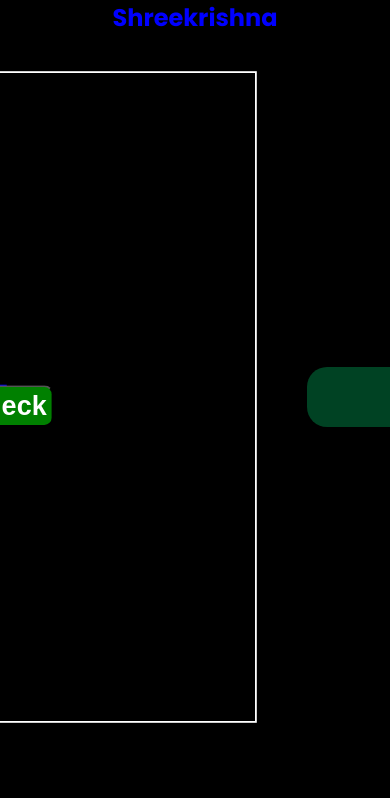
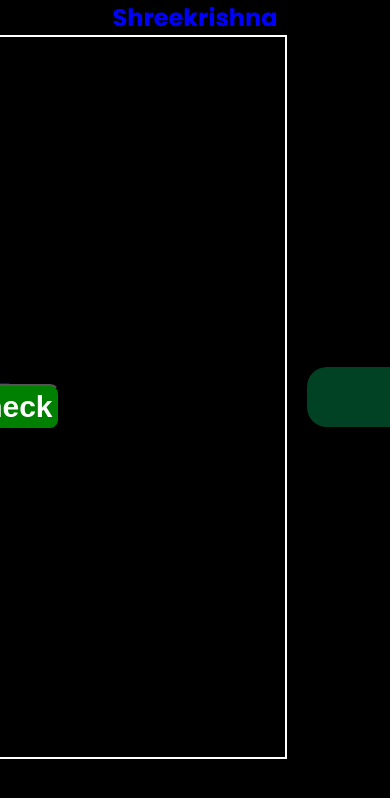
Before and after one commit to ravibalebilalu/puzzle_world, a Django app: template puzzles/wordsearch/templates/home.html in a window 390 px wide; the page is wider, and only the part inside the window is pictured. Shown: the top 798 px of that part. Run offline with Django 5.2, Linux system fonts and the light colour scheme; the template is opened without the code that fills it: values that come from a table or form of the project are taken from there, others are empty; tables that the repository leaves empty hold one stand-in row (values such as "Sample post").

Commit message:
add responsive

```diff
--- a/puzzles/wordsearch/static/style.css
+++ b/puzzles/wordsearch/static/style.css
@@ -2,6 +2,7 @@
 
  *{padding: 0;
 margin: 0;
+box-sizing: border-box;
 }
 
 body{
@@ -19,16 +20,20 @@ body{
 }
 
 .masterbox{
-    flex-direction: row;
+
+
       gap: 20px;
 }
 
+
 .mainbox{
+
   padding: 10px 0px;
     border: 2px solid white;
     flex-wrap: wrap;
-    transform: scale(.9);
+
 }
+
 .words{
     flex-direction: column;
 
```
